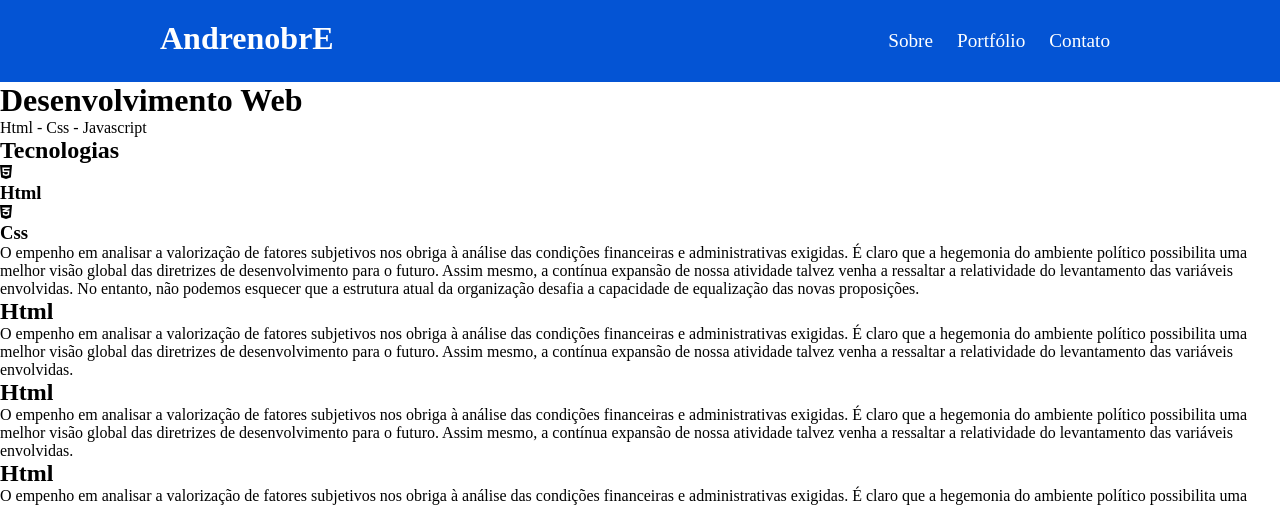
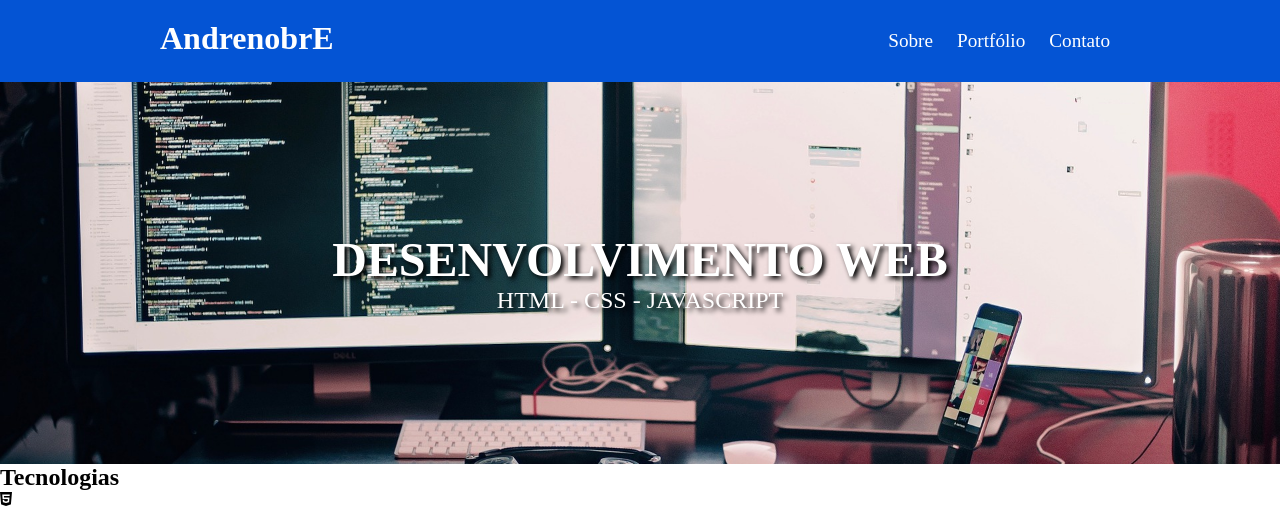
Before and after one commit to 4ndrenobr3/estudoGridFlex, a plain HTML site: page index.html in a window 1280 px wide. Shown: the top 506 px of the page. Drawn offline with Linux system fonts and the light colour scheme.

Commit message:
STYLE INTRO

```diff
--- a/css/style.css
+++ b/css/style.css
@@ -44,3 +44,24 @@ body, h1, h2, h3, p, ul{
     color: #fff;
     font-size: 1.2em;
 }
+
+/* Main */
+
+.mainIntro{
+    background: url("../img/bground.jpg") no-repeat center center;
+    background-size: cover;
+    padding: 150px 0;
+    text-align: center;
+    color: #fff;
+    text-shadow: 3px 3px 5px #000;
+}
+
+.mainIntro h1{
+    text-transform: uppercase;
+    font-size: 3em;
+}
+
+.mainIntro p{
+    text-transform: uppercase;
+    font-size: 1.5em;
+}
--- a/index.html
+++ b/index.html
@@ -26,7 +26,7 @@
         </div>
     </header>
 
-    <main>
+    <main class="mainIntro">
         <h1>Desenvolvimento Web</h1>
         <p>Html - Css - Javascript</p>
     </main>
```
